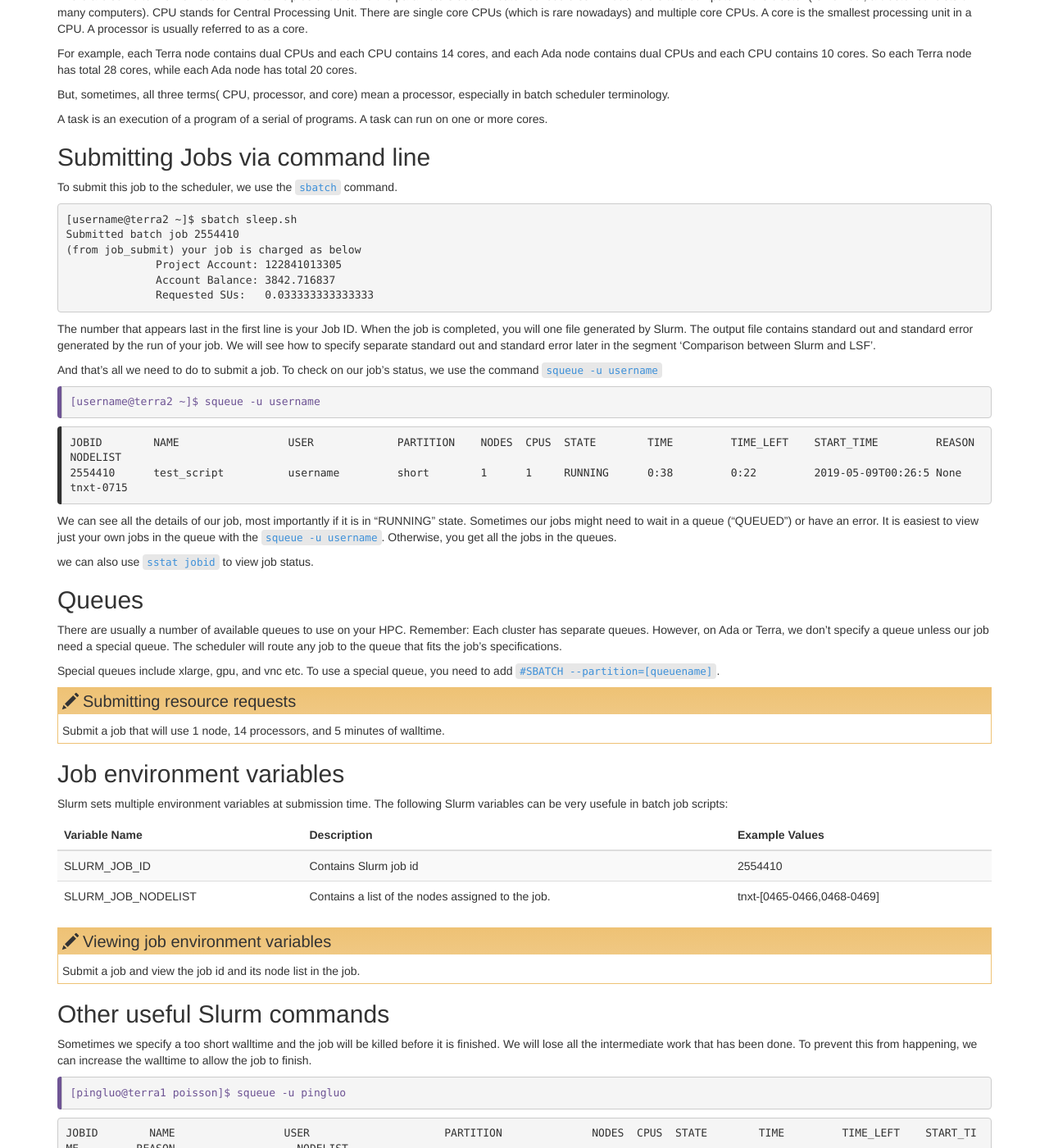
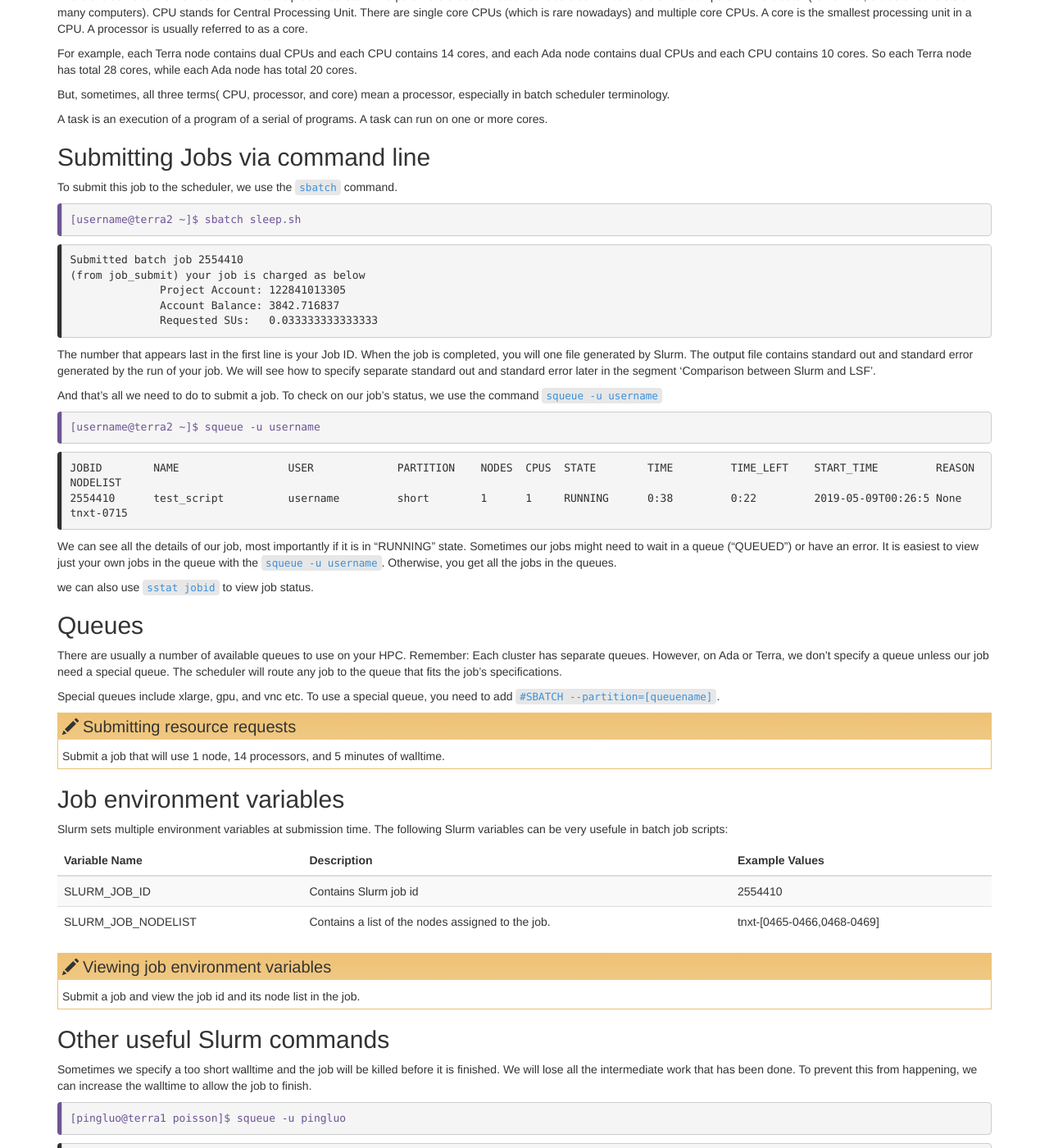
Before and after one commit to luop0812/HPRC_IntroHPC, a Jekyll site: the page built from _episodes/12-scheduler.md, in a window 1280 px wide and 1400 px high, scrolled down 2167 px. Shown: the whole window at 82% size. Built offline with Jekyll 4.4.1, drawn with Linux system fonts in a browser that asks for light colours.

Commit message:
edit episodes

````diff
--- a/_episodes/12-scheduler.md
+++ b/_episodes/12-scheduler.md
@@ -147,12 +147,16 @@ To submit this job to the scheduler, we use the `sbatch` command.
 
 ```
 [username@terra2 ~]$ sbatch sleep.sh
+```
+{: .bash}
+```
 Submitted batch job 2554410
 (from job_submit) your job is charged as below
               Project Account: 122841013305
               Account Balance: 3842.716837
               Requested SUs:   0.033333333333333
 ```
+{: .output}
 
 The number that appears last in the first line is your Job ID. When the job is completed, you will one file generated by Slurm. The output file contains standard out and standard error generated by the run of your job. We will see how to specify separate standard out and standard error later in the segment 'Comparison between Slurm and LSF'.
 
@@ -220,7 +224,7 @@ To prevent this from happening, we can increase the walltime to allow the job to
 JOBID        NAME                 USER                     PARTITION              NODES  CPUS  STATE        TIME         TIME_LEFT    START_TIME         REASON                   NODELIST
 2583522      poisson              pingluo                  short                  1      2     RUNNING      0:07         1:29:53      2019-05-11T23:48:2 None                     tnxt-0665
 ```
-{ .output}
+{: .output}
 
 ```
 [pingluo@terra1 poisson]$ scontrol update jobid=2583522 TimeLimi+=30
````
